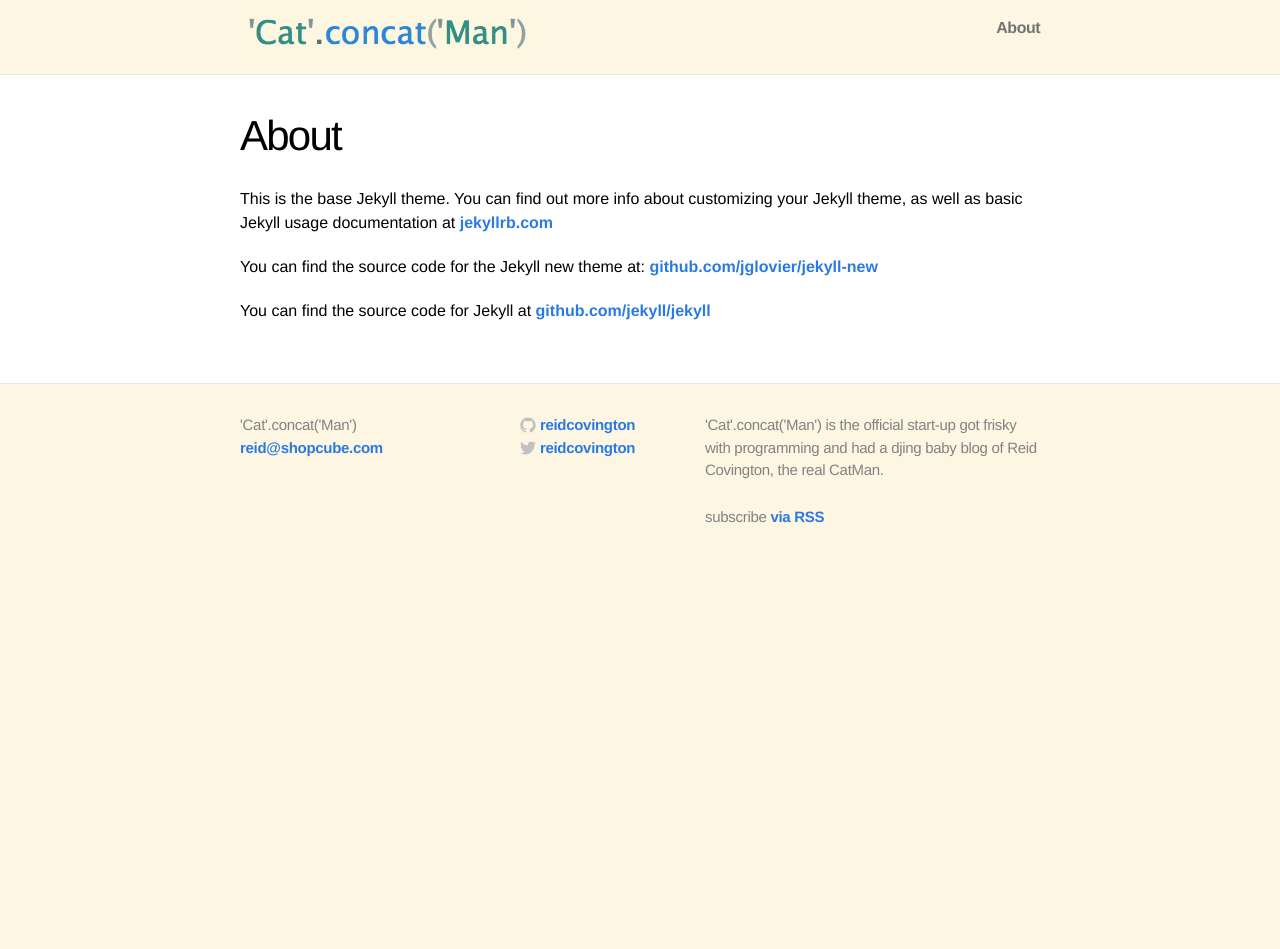
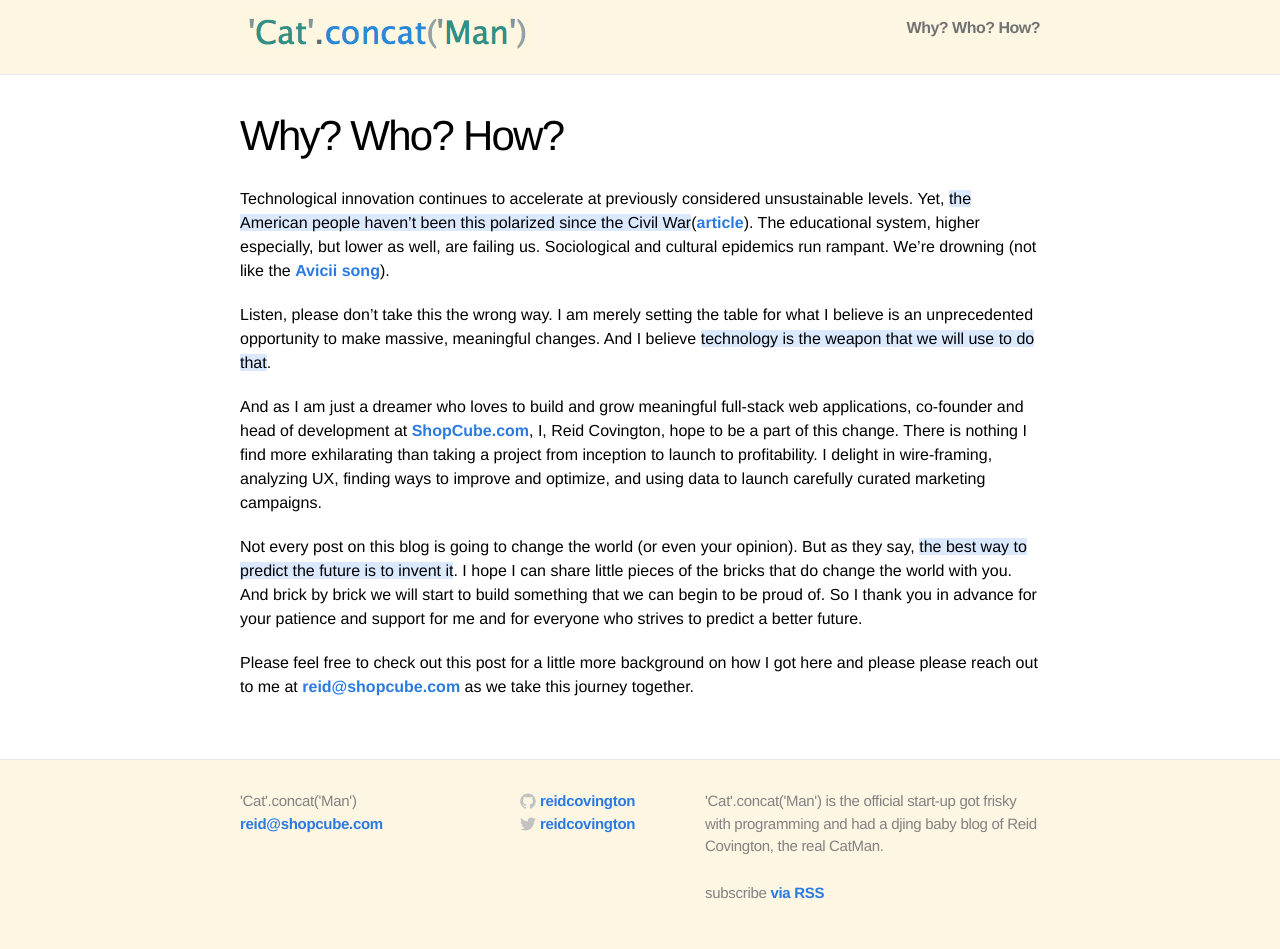
Before and after one commit to reidcovington/reidcovington.github.io, a Jekyll site: the page built from about.md, in a window 1280 px wide. Built offline with Jekyll 4.4.1, drawn with Linux system fonts in a browser that asks for light colours; nearby versions of some CDN libraries; before the commit the page ends 900 px from its top, so only the background shows below that.

Commit message:
Add about -add annotations to about -change title

```diff
--- a/_posts/2014-07-01-who-is-the-real-cat-man.markdown
+++ b/_posts/2014-07-01-who-is-the-real-cat-man.markdown
@@ -8,7 +8,7 @@ categories: jekyll update
 <span class='tooltip' title='2cats.jpg'>"No. I have 2 cats."</span><br>
 "Oh," she exclaimed and exchanged aroused glances with her friend. “It’s hard to find a good **_cat man_**…” <br>
 
-I wasn't always a CatMan though. It's been a long journey to get here. Let me give you the high-level stack-trace.
+I wasn't always a CatMan though. It's been a long journey to get here (and I've got an even longer journey ahead). Let me give you the high-level stack-trace though.
 
 I guess it all started in a boardroom in Shanghai. I was sitting across the table from a portly Chinese entrepreneur who was saying something to the effect of “Life, is all about creation.” And I thought, _YES_! I subsequently quit my job in finance, moved back to NYC, and started up <a href='http://www.shopcube.com'>ShopCube.com</a>.
 
--- a/about.md
+++ b/about.md
@@ -1,11 +1,15 @@
 ---
 layout: page
-title: About
+title: Why? Who? How?
 permalink: /about/
 ---
 
-This is the base Jekyll theme. You can find out more info about customizing your Jekyll theme, as well as basic Jekyll usage documentation at [jekyllrb.com](http://jekyllrb.com/)
+Technological innovation continues to accelerate at previously considered unsustainable levels. Yet, <span class='tooltip' title='polarized.jpg'>the American people haven’t been this polarized since the Civil War</span>(<a href="http://io9.com/its-been-150-years-since-the-u-s-was-this-politically-1590076355">article</a>). The educational system, higher especially, but lower as well, are failing us. Sociological and cultural epidemics run rampant. We’re drowning (not like the <a href="https://www.youtube.com/watch?v=AbB3z2fZ7PM&feature=kp">Avicii song</a>).
 
-You can find the source code for the Jekyll new theme at: [github.com/jglovier/jekyll-new](https://github.com/jglovier/jekyll-new)
+Listen, please don’t take this the wrong way. I am merely setting the table for what I believe is an unprecedented opportunity to make massive, meaningful changes. And I believe <span class='tooltip' title='techweapon.jpg'>technology is the weapon that we will use to do that</span>.
 
-You can find the source code for Jekyll at [github.com/jekyll/jekyll](https://github.com/jekyll/jekyll)
+And as I am just a dreamer who loves to build and grow meaningful full-stack web applications, co-founder and head of development at <a href='http://www.shopcube.com'>ShopCube.com</a>, I, Reid Covington, hope to be a part of this change. There is nothing I find more exhilarating than taking a project from inception to launch to profitability. I delight in wire-framing, analyzing UX, finding ways to improve and optimize, and using data to launch carefully curated marketing campaigns.
+
+Not every post on this blog is going to change the world (or even your opinion). But as they say, <span class='tooltip' title='predict.jpg'>the best way to predict the future is to invent it</span>. I hope I can share little pieces of the bricks that do change the world with you. And brick by brick we will start to build something that we can begin to be proud of. So I thank you in advance for your patience and support for me and for everyone who strives to predict a better future.
+
+Please feel free to check out this post for a little more background on how I got here and please please reach out to me at <a href="mailto:{{ site.email }}">{{ site.email }}</a> as we take this journey together.
```
Also changed, not shown: assets/polarized.jpg (added), assets/predict.jpg (added), assets/techweapon.jpg (added), 8 other files.
